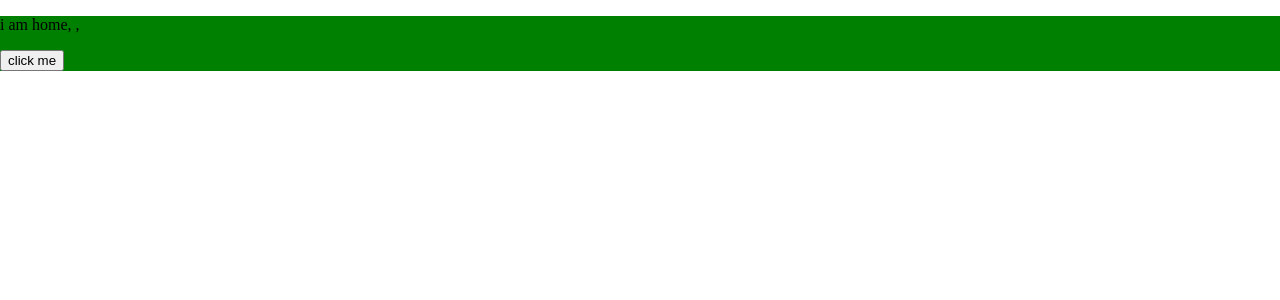
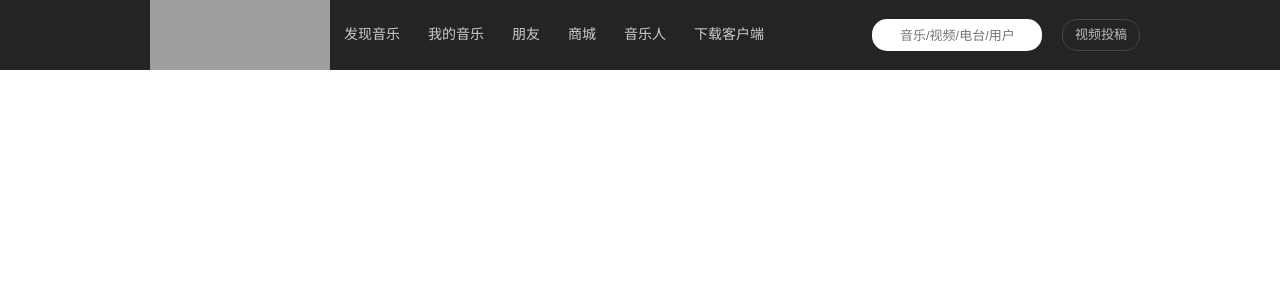
Before and after one commit to tymzyx/react-music-player, a React app: page / in a window 1280 px wide. Shown: the top 300 px of the page. Built offline with nearby package versions, Linux system fonts and the light colour scheme; grey boxes are pictures that could not be loaded; a small style sheet from the web is missing.

Commit message:
complete commonHead component, add search component

```diff
--- a/src/components/CommonHead/CommonHead.css
+++ b/src/components/CommonHead/CommonHead.css
@@ -0,0 +1,65 @@
+.head-wrapper {
+    position: fixed;
+    top: 0;
+    width: 100%;
+    min-width: 1000px;
+    height: 70px;
+    background: #242424;
+}
+
+.head-wrapper-main {
+    margin: auto;
+    display: flex;
+    justify-content: space-between;
+    width: 1000px;
+    height: 70px;
+    align-items: center;
+}
+
+.head-left {
+    color: #ccc;
+    display: flex;
+}
+
+.head-left-logo {
+    width: 190px;
+    height: 70px;
+    background-image: url("../../assets/img/topbar.png");
+    background-repeat:no-repeat;
+    background-position: 10px 0;
+    cursor: pointer;
+}
+
+.head-left span {
+    display: inline-block;
+    height: 70px;
+    line-height: 70px;
+    padding: 0 14px;
+    font-size: 14px;
+    cursor: pointer;
+}
+.head-left span:hover {
+    color: #fff;
+    background: #000;
+}
+
+.head-right {
+    display: flex;
+    align-items: center;
+}
+
+.head-right-right {
+    border: 1px solid #444;
+    border-radius: 15px;
+    height: 30px;
+    line-height: 30px;
+    color: #bbb;
+    font-size: 13px;
+    padding: 0 12px;
+    margin-left: 20px;
+    cursor: pointer;
+}
+.head-right-right:hover {
+    color: #eee;
+    border: 1px solid #aaa;
+}
--- a/src/components/CommonHead/CommonHead.jsx
+++ b/src/components/CommonHead/CommonHead.jsx
@@ -0,0 +1,42 @@
+import React,{Component} from 'react'
+
+import style from './CommonHead.css'
+
+import MySearch from '../mySearch/mySearch'
+
+class CommonHead extends Component {
+    constructor(props) {
+        super(props);
+    }
+
+    render() {
+        const nums = ['发现音乐', '我的音乐', '朋友', '商城', '音乐人', '下载客户端'];
+        const spanList = nums.map((val, index) =>
+            <span key={index}>{val}</span>
+        );
+
+        return (
+            <div className={style["head-wrapper"]}>
+                <div className={style["head-wrapper-main"]}>
+                    <div className={style["head-left"]}>
+                        <div className={style["head-left-logo"]}></div>
+                        <div>
+                            {spanList}
+                        </div>
+                    </div>
+                    <div className={style["head-right"]}>
+                        <div>
+                            <MySearch holder="音乐/视频/电台/用户"/>
+                        </div>
+                        <div className={style["head-right-right"]}>
+                            <i className="iconfont icon-shexiangji"></i>
+                            <span> 视频投稿</span>
+                        </div>
+                    </div>
+                </div>
+            </div>
+        )
+    }
+}
+
+export default CommonHead;
--- /dev/null
+++ b/src/components/mySearch/mySearch.css
@@ -0,0 +1,21 @@
+.search-wrapper {
+    position: relative;
+}
+
+.search-wrapper input {
+    background-color: #fff;
+    border: none;
+    height: 30px;
+    width: 140px;
+    font-size: 13px;
+    outline: none;
+    -webkit-tap-highlight-color: rgba(0,0,0,0);
+    border-radius: 15px;
+    padding-left: 28px;
+}
+
+.search-wrapper i {
+    position: absolute;
+    left: 8px;
+    top: 8px;
+}
--- /dev/null
+++ b/src/components/mySearch/mySearch.jsx
@@ -0,0 +1,20 @@
+import React,{Component} from 'react'
+
+import style from './mySearch.css'
+
+class mySearch extends Component {
+    constructor(props) {
+        super(props);
+    }
+
+    render() {
+        return (
+            <div className={style["search-wrapper"]}>
+                <i className="iconfont icon-search"></i>
+                <input type="text" placeholder={this.props.holder}/>
+            </div>
+        )
+    }
+}
+
+export default mySearch;
--- a/src/index.html
+++ b/src/index.html
@@ -4,6 +4,7 @@
     <meta charset="utf-8">
     <meta name="viewport" content="width=device-width,initial-scale=1.0">
     <title>react-music-player</title>
+    <link rel="stylesheet" href="//at.alicdn.com/t/font_582512_4c7yvztljucgzaor.css">
     <style>
       body, html {
         margin: 0;
--- a/src/pages/home.jsx
+++ b/src/pages/home.jsx
@@ -4,6 +4,8 @@ import style from './t0.css'
 
 import {connect} from 'react-redux'
 import {testAction} from '../store/test/action'
+
+import CommonHead from '../components/CommonHead/CommonHead'
 
 class home extends Component {
     constructor(props) {
@@ -16,8 +18,9 @@ class home extends Component {
     render() {
         return (
             <div className={style.test}>
-                <p>i am home, {this.props.testData.value0}, {this.props.testData.value1}</p>
-                <button type="button" onClick={this.test}>click me</button>
+                <CommonHead></CommonHead>
+                {/*<p>i am home, {this.props.testData.value0}, {this.props.testData.value1}</p>*/}
+                {/*<button type="button" onClick={this.test}>click me</button>*/}
             </div>
         )
     }
--- a/src/pages/t0.css
+++ b/src/pages/t0.css
@@ -1,5 +1,5 @@
 .base {
-    background: green;
+    /*background: green;*/
 }
 
 .test {
```
